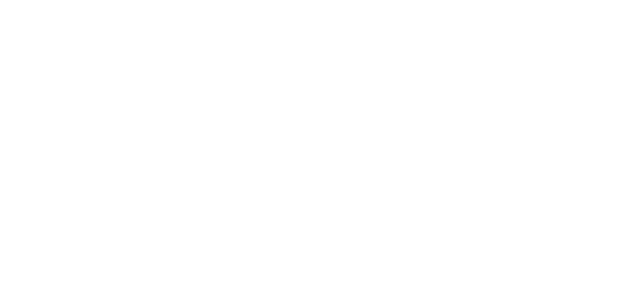
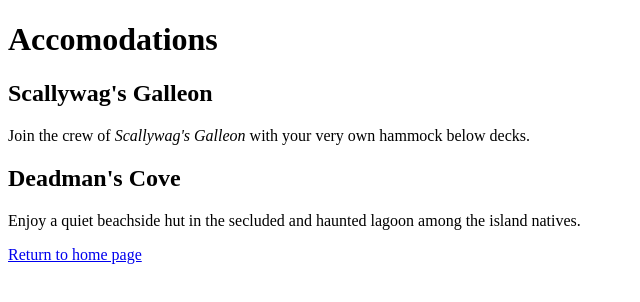
Before and after one commit to KChellis/pirateisland, a plain HTML site: page accom.html in a window 1280 px wide. Shown: the whole page, without its empty margins (0-640 px from the left). Drawn offline with Linux system fonts and the light colour scheme.

Commit message:
Add text and link content to accom.html

```diff
--- a/accom.html
+++ b/accom.html
@@ -2,9 +2,14 @@
 <html>
   <head>
     <link href="css/style.css" rel="stylesheet" type="text/css">
-    <title></title>
+    <title>Accomodations</title>
   </head>
   <body>
-    <h1></h1>
+    <h1>Accomodations</h1>
+    <h2>Scallywag's Galleon</h2>
+    <p>Join the crew of <em>Scallywag's Galleon</em> with your very own hammock below decks.</p>
+    <h2>Deadman's Cove</h2>
+    <p>Enjoy a quiet beachside hut in the secluded and haunted lagoon among the island natives.</p>
+    <a href="index.html">Return to home page</a>
   </body>
 </html>
```
